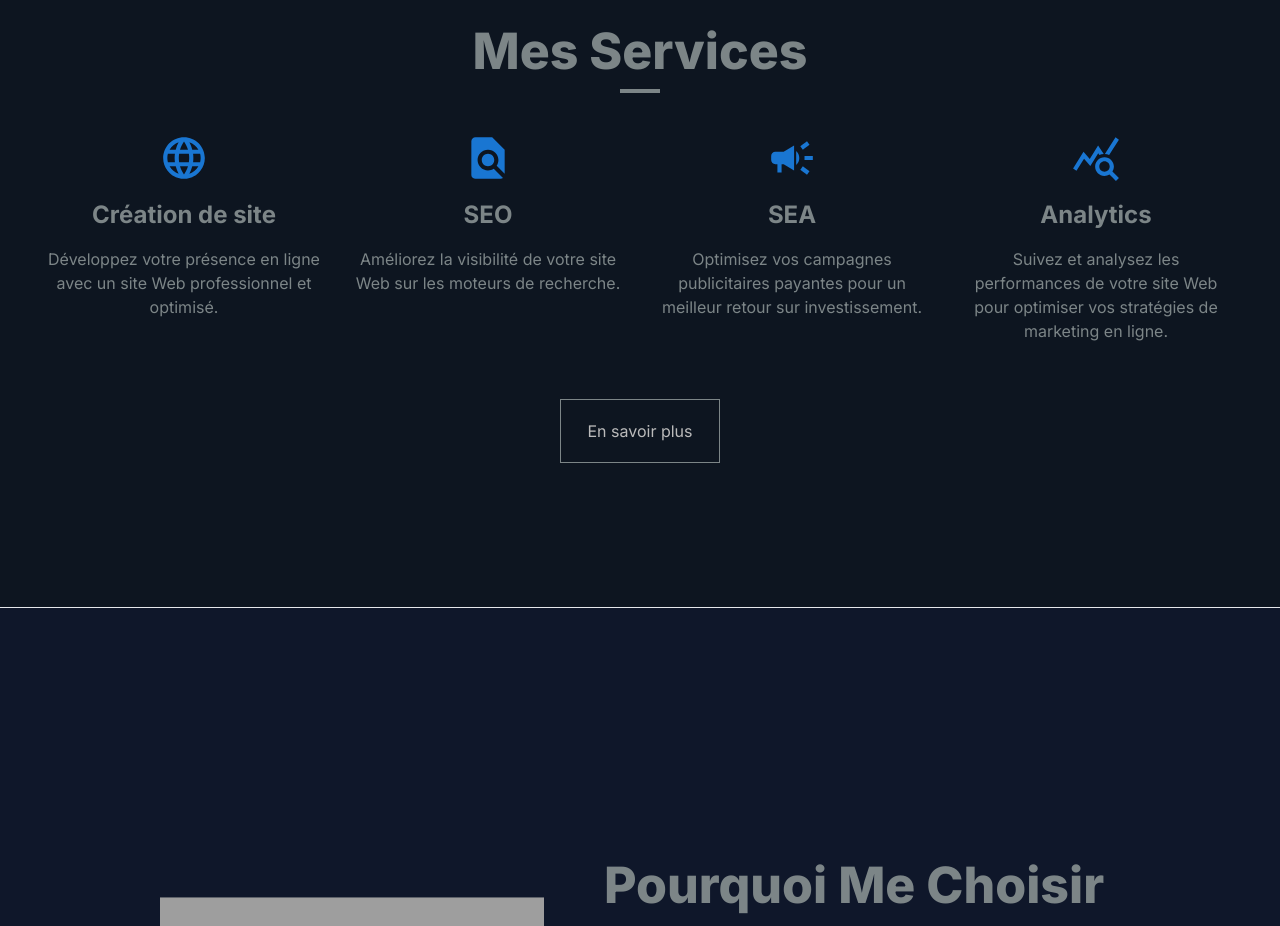
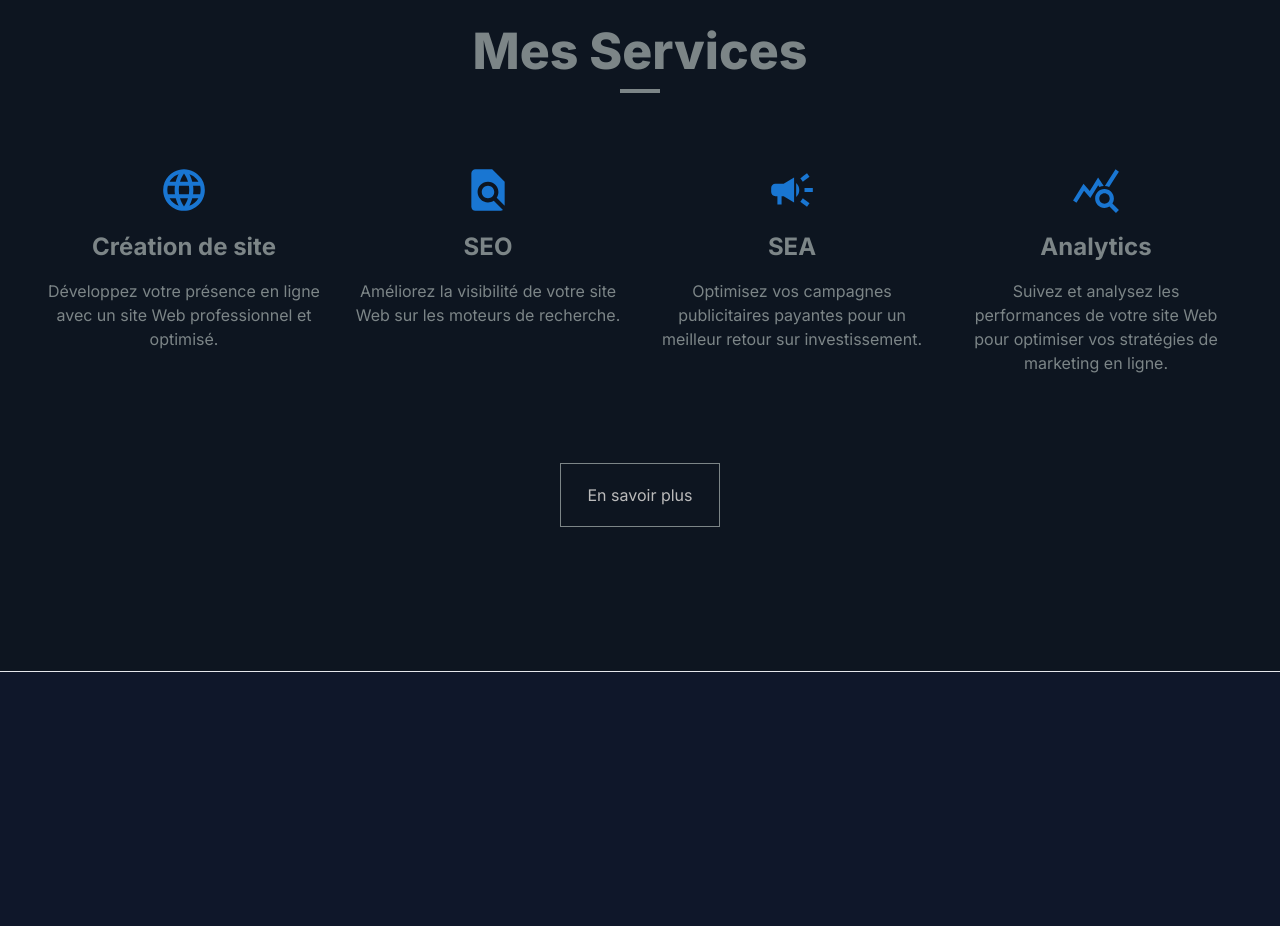
Before and after one commit to eric-colday/necdev-ui, a Next.js app: page / in a window 1280 px wide. Shown: the part 840-1766 px from the top of the page. Built offline with nearby package versions, Linux system fonts and the light colour scheme; grey boxes are pictures that could not be loaded.

Commit message:
Modification dans la section services

```diff
--- a/src/components/ServiceSection.jsx
+++ b/src/components/ServiceSection.jsx
@@ -42,7 +42,7 @@ function ServiceSection() {
           </h2>
           <div className="mb-10 w-10 border-2 border-[#7c8587]"></div>
         </motion.div>
-        <div className="grid grid-cols-4 gap-4 max-[871px]:grid-cols-2 max-[468px]:grid-cols-1 ">
+        <div className="grid grid-cols-4 gap-4 py-8 max-[871px]:grid-cols-2 max-[468px]:grid-cols-1 ">
           <motion.div
             variants={cardVariants}
             className="flex flex-col items-center gap-4"
```
